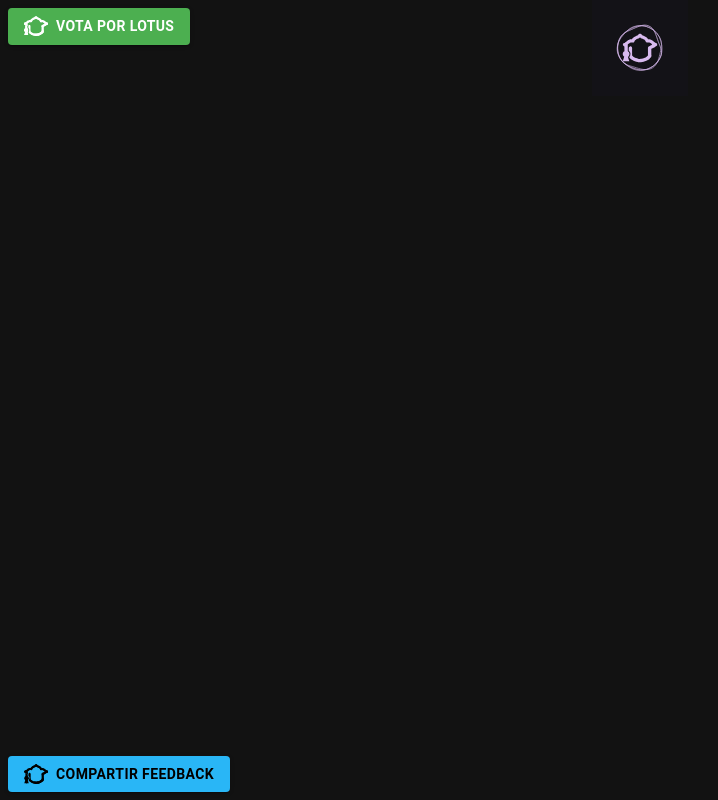
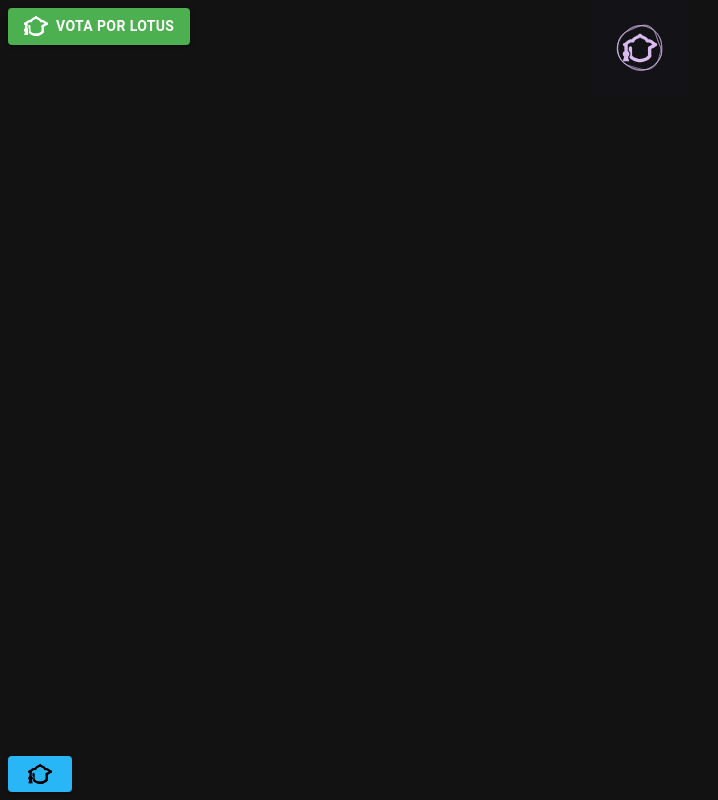
Before and after one commit to jesusdmedinac/lotus, a Next.js app: page /home in a window 1280 px wide. Shown: the whole page, without its empty margins (0-718 px from the left). Built offline with nearby package versions, Linux system fonts and the light colour scheme.

Commit message:
Feedback collapsed

```diff
--- a/src/app/components/FeedbackComponent.tsx
+++ b/src/app/components/FeedbackComponent.tsx
@@ -1,11 +1,16 @@
-import { Button } from "@mui/material";
+import { Box, Button, Collapse } from "@mui/material";
 import Image from "next/image";
+import { useState } from "react";
 
 export default function FeedbackComponent({ className }: { className?: string }) {
+  const [collapsed, setCollapsed] = useState(false);
   const onVotaClick = () => {
     window.open("https://calendly.com/jesusdmedinac/lotus-internal-testing", "_blank");
   }
-  return (<Button className={className} variant="contained" color="info" onClick={onVotaClick}>
+  return (
+    <Button className={className} variant="contained" color="info" onClick={onVotaClick}>
+      <Box sx={{ width: 'auto' }}>
+        <Collapse orientation="horizontal" in={collapsed} collapsedSize={24} onMouseOver={() => {setCollapsed(true)}} onMouseLeave={() => {setCollapsed(false)}}>
           <div className="flex flex-row items-center gap-2 text-black font-bold">
             <Image
               src="/lotus-black.svg"
@@ -13,7 +18,10 @@ export default function FeedbackComponent({ className }: { className?: string })
               width={24}
               height={24}
               />
-      Compartir feedback
+            <p className="overflow-hidden whitespace-nowrap">Compartir feedback</p>
           </div>
-  </Button>);
+        </Collapse>
+      </Box>
+    </Button>
+  );
 }
```
Lines whose indentation alone changed are shown as unchanged.
